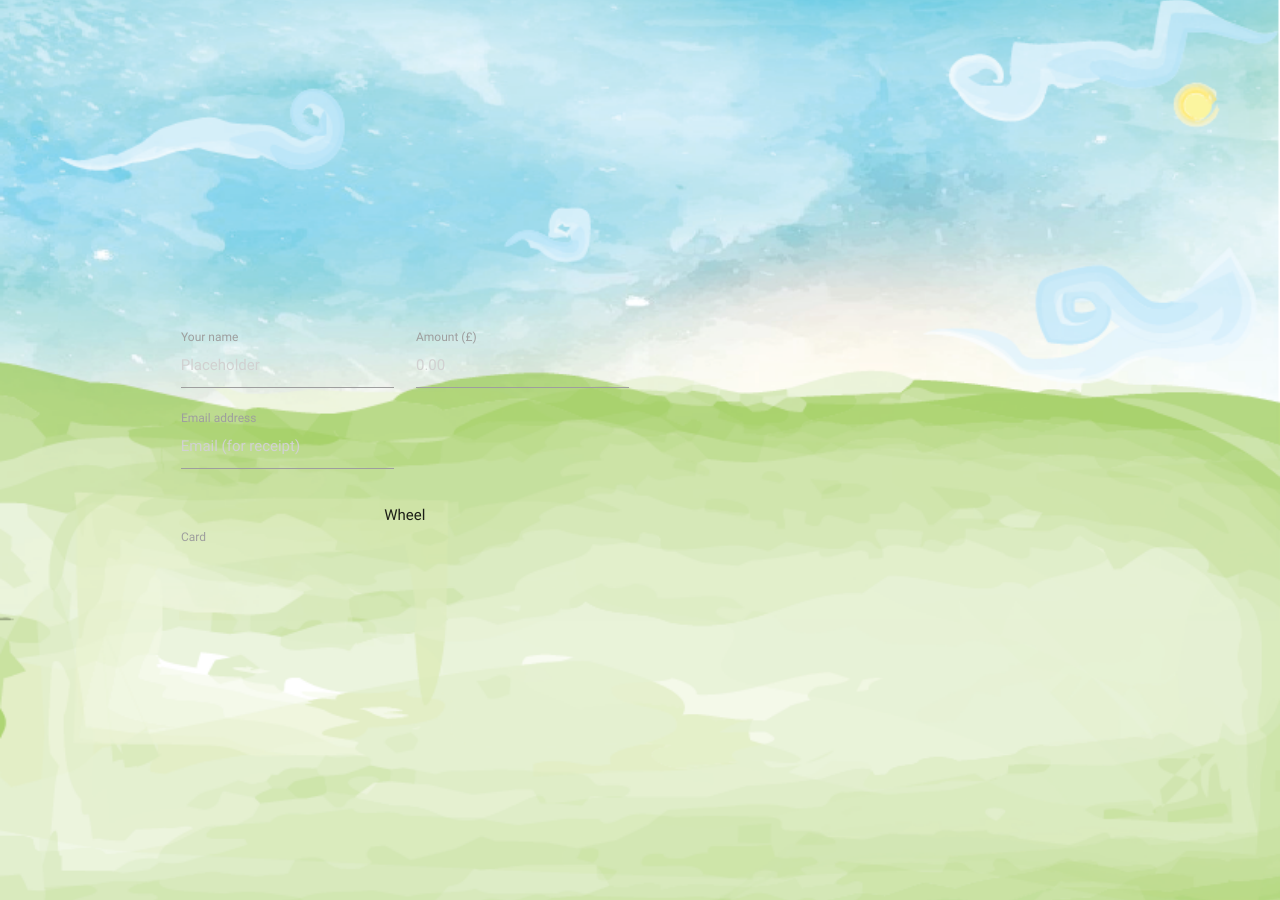
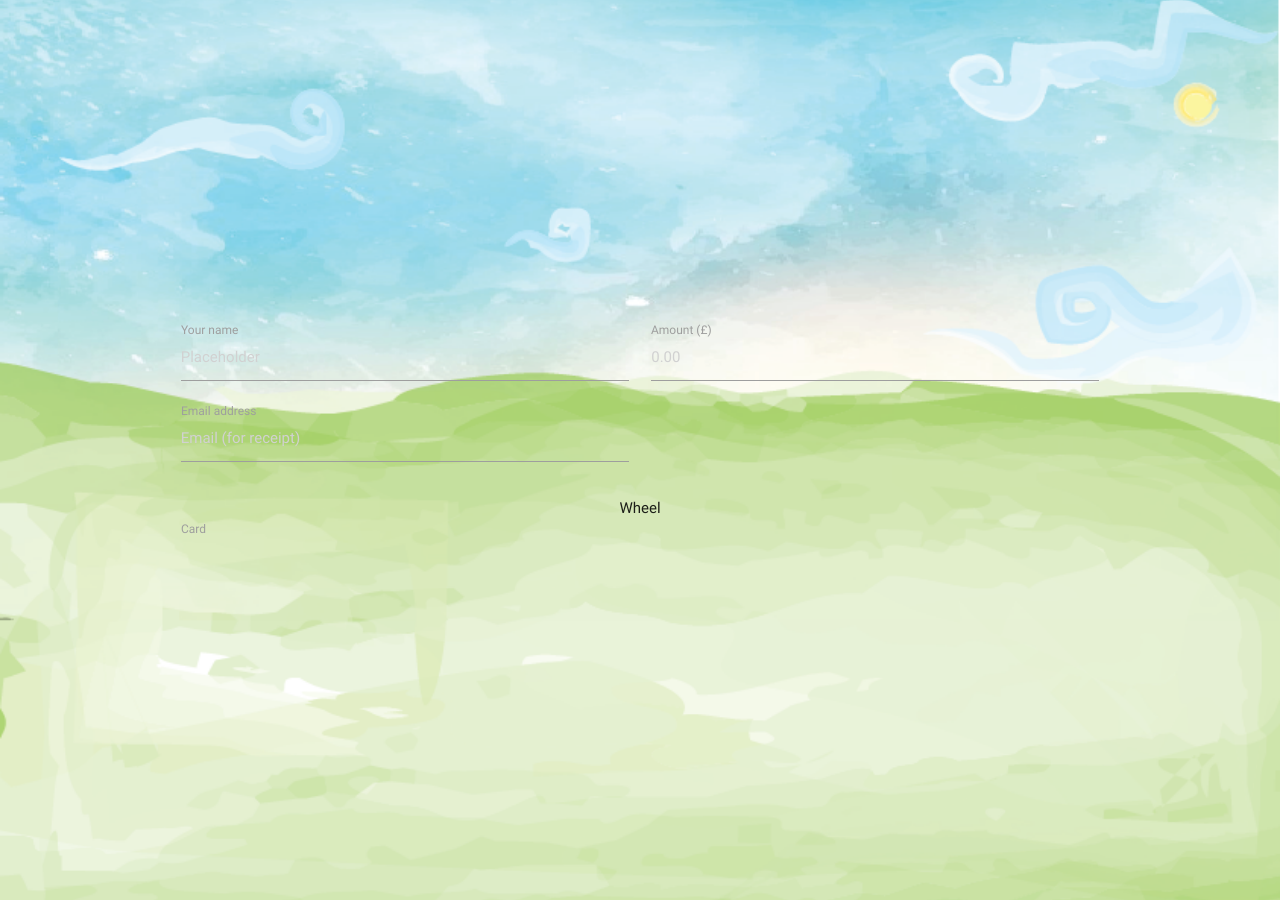
Before and after one commit to superhansrepair/superhansrepair.github.io, a Jekyll site: the page built from _parts/wheel.html, in a window 1280 px wide. Built offline with Jekyll 4.4.1, drawn with Linux system fonts in a browser that asks for light colours.

Commit message:
Update payment-form.html

```diff
--- a/_includes/payment-form.html
+++ b/_includes/payment-form.html
@@ -1,5 +1,5 @@
 <div class="row">
-  <form class="input-field col s6">
+  <form class="col s12">
     <div class="row">
       <div class="input-field col s6">
         <input placeholder="Placeholder" id="name" type="text" class="validate">
```
